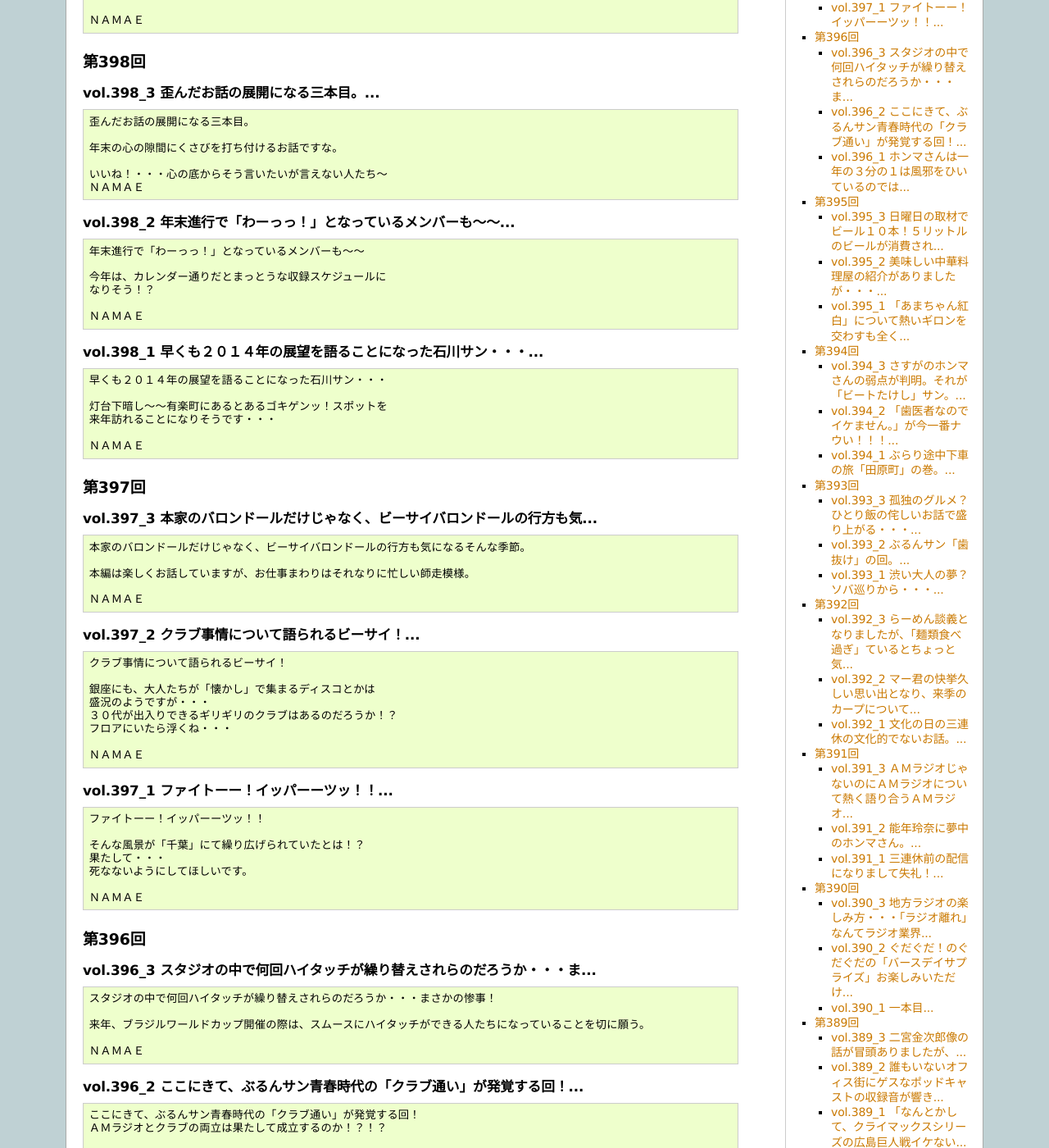
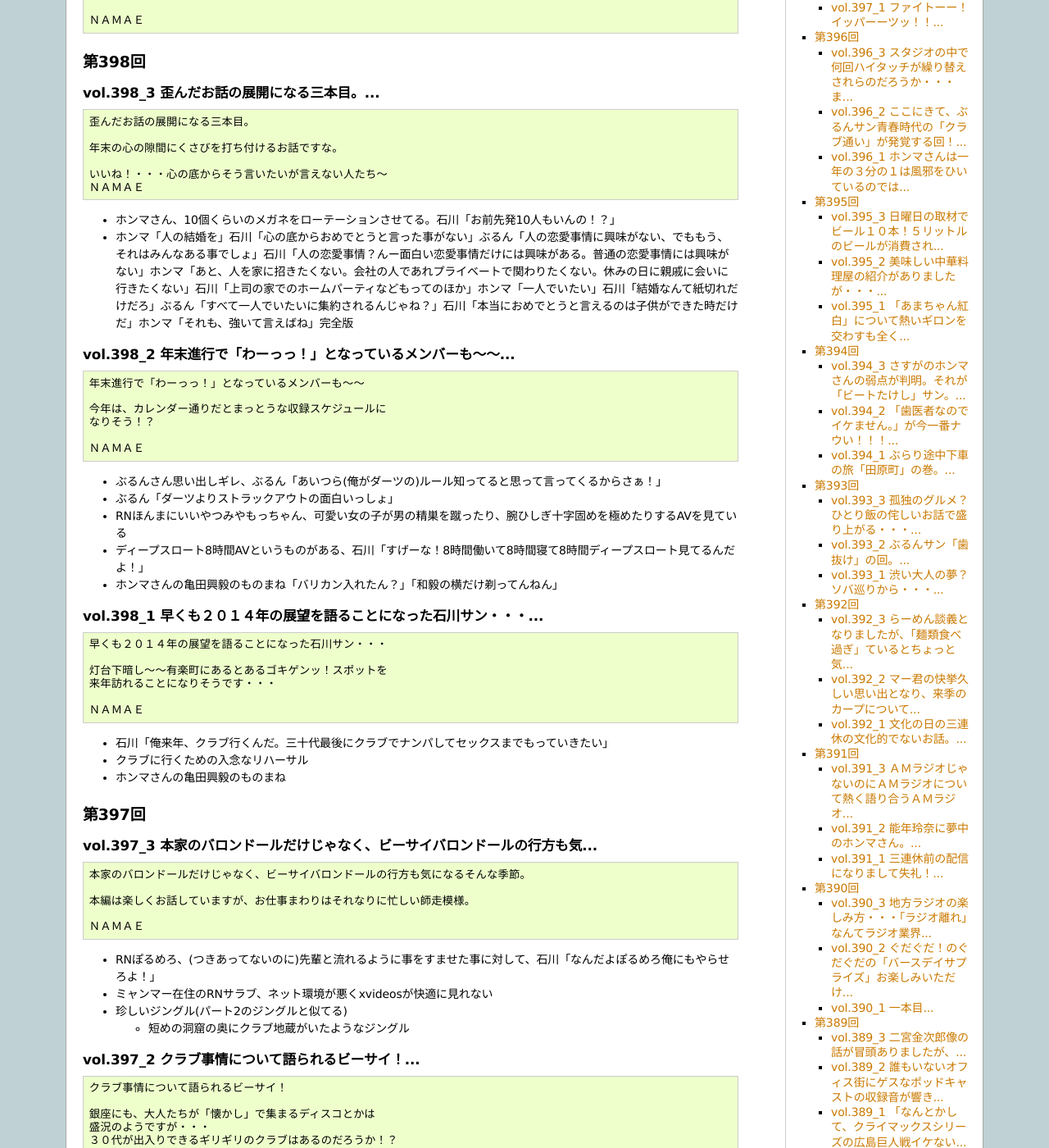
Before and after one commit to gosyujin/be-side, a Sphinx documentation site: the page built from source/2013.rst, in a window 1280 px wide and 1400 px high, scrolled down 558 px. Shown: the whole window at 82% size. Built offline with Sphinx 7.4.7, drawn with Linux system fonts in a browser that asks for light colours; some of the changed text lies outside the part shown.

Commit message:
Update source

```diff
--- a/source/2013.rst
+++ b/source/2013.rst
@@ -56,6 +56,9 @@ vol.398_3 歪んだお話の展開になる三本目。...
    いいね！・・・心の底からそう言いたいが言えない人たち～
    ＮＡＭＡＥ
 
+* ホンマさん、10個くらいのメガネをローテーションさせてる。石川「お前先発10人もいんの！？」
+* ホンマ「人の結婚を」石川「心の底からおめでとうと言った事がない」ぶるん「人の恋愛事情に興味がない、でももう、それはみんなある事でしょ」石川「人の恋愛事情？んー面白い恋愛事情だけには興味がある。普通の恋愛事情には興味がない」ホンマ「あと、人を家に招きたくない。会社の人であれプライベートで関わりたくない。休みの日に親戚に会いに行きたくない」石川「上司の家でのホームパーティなどもってのほか」ホンマ「一人でいたい」石川「結婚なんて紙切れだけだろ」ぶるん「すべて一人でいたいに集約されるんじゃね？」石川「本当におめでとうと言えるのは子供ができた時だけだ」ホンマ「それも、強いて言えばね」完全版
+
 vol.398_2 年末進行で「わーっっ！」となっているメンバーも～～...
 ---------------------------------------------------------------
 
@@ -68,6 +71,12 @@ vol.398_2 年末進行で「わーっっ！」となっているメンバーも
 
    ＮＡＭＡＥ
 
+* ぶるんさん思い出しギレ、ぶるん「あいつら(俺がダーツの)ルール知ってると思って言ってくるからさぁ！」
+* ぶるん「ダーツよりストラックアウトの面白いっしょ」
+* RNほんまにいいやつみやもっちゃん、可愛い女の子が男の精巣を蹴ったり、腕ひしぎ十字固めを極めたりするAVを見ている
+* ディープスロート8時間AVというものがある、石川「すげーな！8時間働いて8時間寝て8時間ディープスロート見てるんだよ！」
+* ホンマさんの亀田興毅のものまね「バリカン入れたん？」「和毅の横だけ剃ってんねん」
+
 vol.398_1 早くも２０１４年の展望を語ることになった石川サン・・・...
 -------------------------------------------------------------------
 
@@ -80,6 +89,10 @@ vol.398_1 早くも２０１４年の展望を語ることになった石川サ
 
    ＮＡＭＡＥ
 
+* 石川「俺来年、クラブ行くんだ。三十代最後にクラブでナンパしてセックスまでもっていきたい」
+* クラブに行くための入念なリハーサル
+* ホンマさんの亀田興毅のものまね
+
 第397回
 ========
 
@@ -93,6 +106,12 @@ vol.397_3 本家のバロンドールだけじゃなく、ビーサイバロン
    本編は楽しくお話していますが、お仕事まわりはそれなりに忙しい師走模様。
 
    ＮＡＭＡＥ
+
+* RNぽるめろ、(つきあってないのに)先輩と流れるように事をすませた事に対して、石川「なんだよぽるめろ俺にもやらせろよ！」
+* ミャンマー在住のRNサラブ、ネット環境が悪くxvideosが快適に見れない
+* 珍しいジングル(パート2のジングルと似てる)
+
+  * 短めの洞窟の奥にクラブ地蔵がいたようなジングル
 
 vol.397_2 クラブ事情について語られるビーサイ！...
 -------------------------------------------------
@@ -108,6 +127,34 @@ vol.397_2 クラブ事情について語られるビーサイ！...
 
    ＮＡＭＡＥ
 
+* どこ勤めてるの？と聞かれたらどうするか
+
+  * 石川「ん？サウンドマン」ぶるん「サウンドメェーン？」
+
+* 石川「西カナ？カナやん？」
+* 石川「清水翔太？シミショウ？」
+* 石川さん、カラオケは悪口言えないからいやだ
+* :term:`ビーサイ流行語大賞` 候補メール続々
+
+  * 歯医者あるんで
+  * 今じゃないでしょパターン
+
+    * 男の子は今じゃないでしょパターンが多い。ぶるん「俯瞰で見れてないんだよね」
+
+* :term:`RNつるひろ` より、恒例の流行語まとめが上納
+
+  * ホンマ「地獄の作業ですね…」
+
+* 珍しいジングル
+
+  * ためてためて「ビーサイ」
+  * 洞窟を2キロくらい歩いていったら、奥にクラブ地蔵がいたようなジングル
+
+* 駅前に止めてた自転車に人糞が。ホンマ「最悪でしょこれ、立ち直れないよ」
+* 野球帽の男「お姉ちゃんもー競輪選手になるといいよ。まあ、あのきつい練習に耐えられるのならな」と言って去っていった
+
+  * 石川「野球帽の男っていうコーナー作りたいな」
+
 vol.397_1 ファイトーー！イッパーーツッ！！...
 ---------------------------------------------
 
@@ -120,6 +167,16 @@ vol.397_1 ファイトーー！イッパーーツッ！！...
    死なないようにしてほしいです。
 
    ＮＡＭＡＥ
+
+* 一都三県首都圏といいますが、首都圏から離れるとのどか
+* サウンドマン加藤さんとごごばん！怪しい探検隊の取材で千葉の富津へ
+* ホンマ「絶景なんて人それぞれだから」
+* 大学時代、ナンパ目的でクラブに行って、結果、俯瞰で眺めてたぶるんさんの話からリスナーでクラブに行ったことあんの？と質問したところけっこう行ったことがある人が多かった
+
+  * RNもりぷに、クラブのすみっこでスミノフを飲んでいた
+  * 生粋のFMリスナー、RN週末ナンパ師ももいろクローバーZからクラブナンパ法を伝授される
+
+    * 石川「ビーサイはアルティメットラジオですから」
 
 第396回
 ========
```
